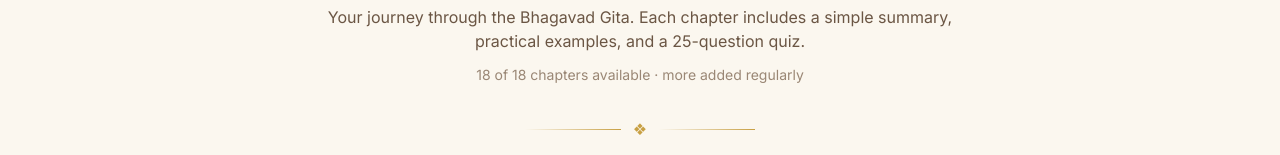
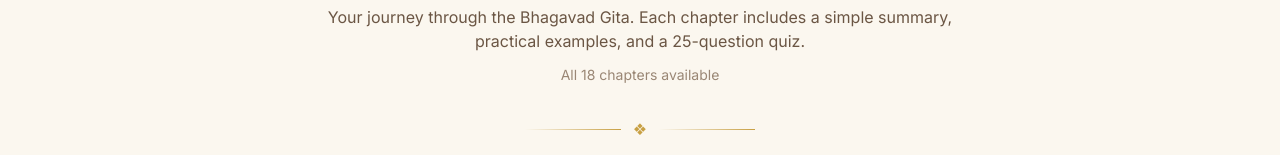
Before and after one commit to abhishek-arora0104/Gita-Quest, a Next.js app: page /chapters in a window 1280 px wide. Shown: the part 168-323 px from the top of the page. Built offline with nearby package versions, Linux system fonts and the light colour scheme; no server answers.

Commit message:
Update chapters availability copy

```diff
--- a/src/app/chapters/page.tsx
+++ b/src/app/chapters/page.tsx
@@ -26,7 +26,7 @@
           summary, practical examples, and a 25-question quiz.
         </p>
         <p className="mt-3 text-sm text-ink-muted">
-          {availableCount} of 18 chapters available · more added regularly
+          All {availableCount} chapters available
         </p>
       </header>
 
```
